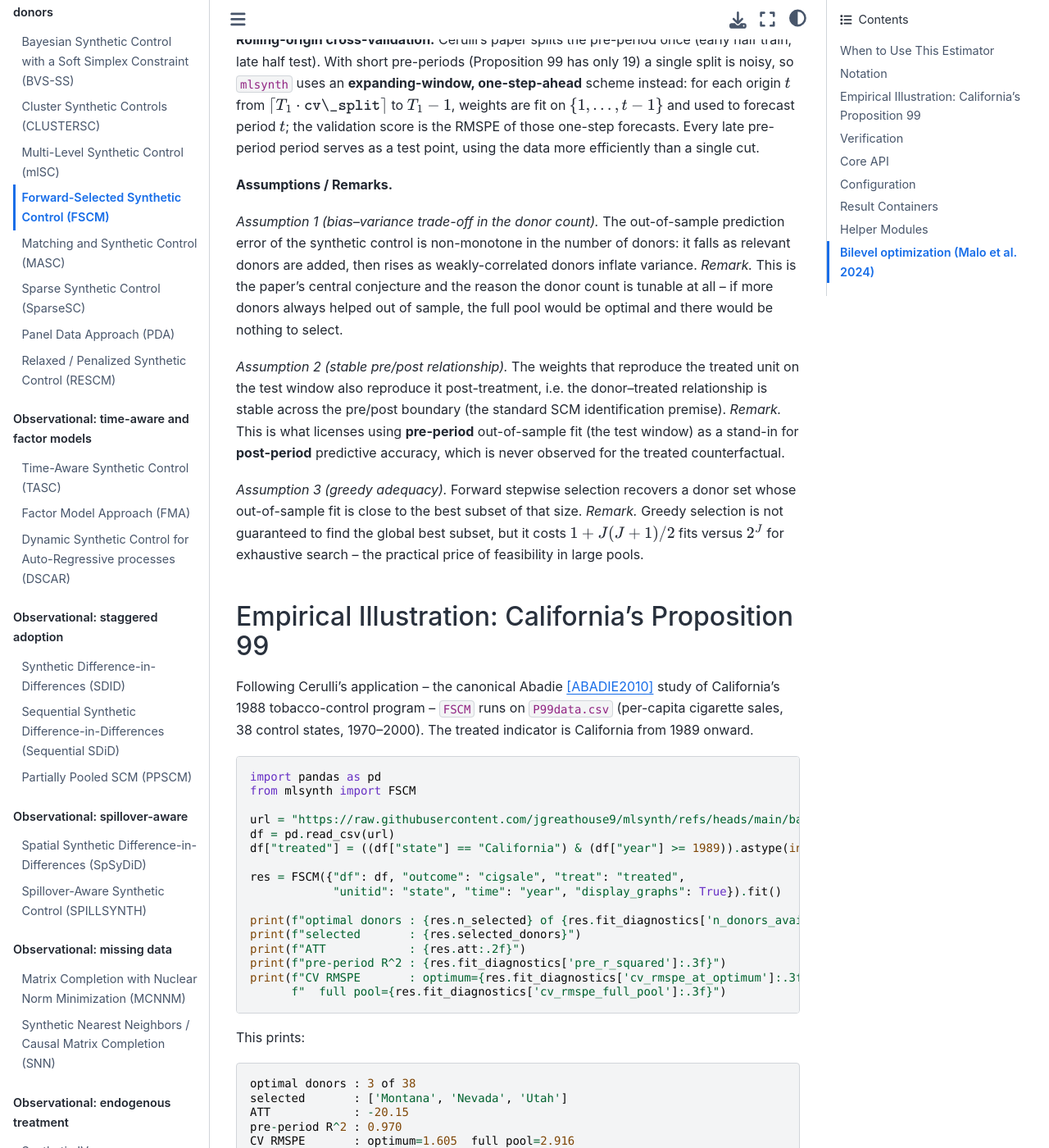
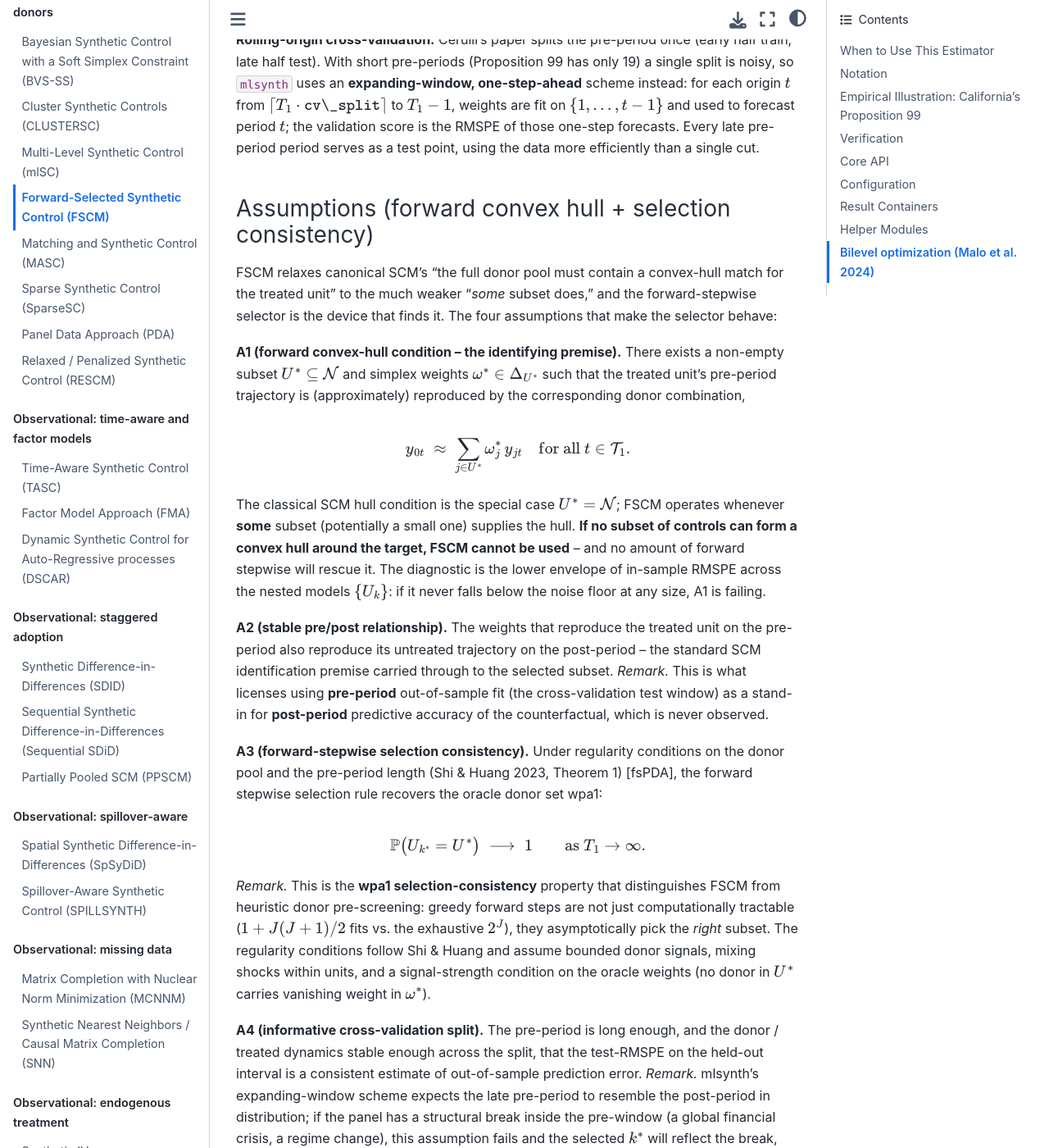
Before and after one commit to jgreathouse9/mlsynth, a Sphinx documentation site: the page built from docs/fscm.rst, in a window 1280 px wide and 1400 px high, scrolled down 2688 px. Shown: the whole window at 82% size. Built offline with Sphinx 7.4.7 and the Sphinx Book theme 1.1.4, drawn with Linux system fonts in a browser that asks for light colours; pages that are not in the unit, such as notebooks, are missing from menus; some of the changed text lies outside the part shown.

Commit message:
Revise assumptions section in fscm documentation
Updated assumptions and remarks section with detailed explanations of the forward convex hull condition, stable pre/post relationship, greedy adequacy, selection consistency, and informative cross-validation split.

```diff
--- a/docs/fscm.rst
+++ b/docs/fscm.rst
@@ -138,28 +138,73 @@ validation score is the RMSPE of those one-step forecasts. Every late
 pre-period period serves as a test point, using the data more efficiently than
 a single cut.
 
-**Assumptions / Remarks.**
+Assumptions (forward convex hull + selection consistency)
+~~~~~~~~~~~~~~~~~~~~~~~~~~~~~~~~~~~~~~~~~~~~~~~~~~~~~~~~~~
 
-*Assumption 1 (bias--variance trade-off in the donor count).* The out-of-sample
-prediction error of the synthetic control is non-monotone in the number of
-donors: it falls as relevant donors are added, then rises as weakly-correlated
-donors inflate variance. *Remark.* This is the paper's central conjecture and
-the reason the donor count is tunable at all -- if more donors always helped out
-of sample, the full pool would be optimal and there would be nothing to select.
+FSCM relaxes canonical SCM's "the full donor pool must contain a
+convex-hull match for the treated unit" to the much weaker "*some*
+subset does," and the forward-stepwise selector is the device that
+finds it. The four assumptions that make the selector behave:
 
-*Assumption 2 (stable pre/post relationship).* The weights that reproduce the
-treated unit on the test window also reproduce it post-treatment, i.e. the
-donor--treated relationship is stable across the pre/post boundary (the standard
-SCM identification premise). *Remark.* This is what licenses using
-**pre-period** out-of-sample fit (the test window) as a stand-in for
-**post-period** predictive accuracy, which is never observed for the treated
-counterfactual.
+**A1 (forward convex-hull condition -- the identifying premise).**
+There exists a non-empty subset :math:`U^* \subseteq \mathcal{N}`
+and simplex weights :math:`\omega^* \in \Delta_{U^*}` such that the
+treated unit's pre-period trajectory is (approximately) reproduced
+by the corresponding donor combination,
 
-*Assumption 3 (greedy adequacy).* Forward stepwise selection recovers a donor
-set whose out-of-sample fit is close to the best subset of that size. *Remark.*
-Greedy selection is not guaranteed to find the global best subset, but it costs
-:math:`1 + J(J+1)/2` fits versus :math:`2^J` for exhaustive search -- the
-practical price of feasibility in large pools.
+.. math::
+
+   y_{0t} \;\approx\; \sum_{j \in U^*} \omega_j^*\, y_{jt}
+   \quad \text{for all } t \in \mathcal{T}_1.
+
+The classical SCM hull condition is the special case
+:math:`U^* = \mathcal{N}`; FSCM operates whenever **some** subset
+(potentially a small one) supplies the hull. **If no subset of
+controls can form a convex hull around the target, FSCM cannot be
+used** -- and no amount of forward stepwise will rescue it. The
+diagnostic is the lower envelope of in-sample RMSPE across the
+nested models :math:`\{U_k\}`: if it never falls below the noise
+floor at any size, A1 is failing.
+
+**A2 (stable pre/post relationship).** The weights that reproduce
+the treated unit on the pre-period also reproduce its untreated
+trajectory on the post-period -- the standard SCM identification
+premise carried through to the selected subset. *Remark.* This is
+what licenses using **pre-period** out-of-sample fit (the
+cross-validation test window) as a stand-in for **post-period**
+predictive accuracy of the counterfactual, which is never
+observed.
+
+**A3 (forward-stepwise selection consistency).** Under regularity
+conditions on the donor pool and the pre-period length (Shi &
+Huang 2023, Theorem 1) [fsPDA], the forward stepwise selection rule
+recovers the oracle donor set wpa1:
+
+.. math::
+
+   \mathbb{P}\bigl( U_{k^*} = U^* \bigr) \;\longrightarrow\; 1
+   \qquad \text{as } T_1 \to \infty.
+
+*Remark.* This is the **wpa1 selection-consistency** property
+that distinguishes FSCM from heuristic donor pre-screening:
+greedy forward steps are not just computationally tractable
+(:math:`1 + J(J+1)/2` fits vs. the exhaustive :math:`2^J`), they
+asymptotically pick the *right* subset. The regularity conditions
+follow Shi & Huang and assume bounded donor signals, mixing
+shocks within units, and a signal-strength condition on the
+oracle weights (no donor in :math:`U^*` carries vanishing weight
+in :math:`\omega^*`).
+
+**A4 (informative cross-validation split).** The pre-period is
+long enough, and the donor / treated dynamics stable enough
+across the split, that the test-RMSPE on the held-out interval
+is a consistent estimate of out-of-sample prediction error.
+*Remark.* mlsynth's expanding-window scheme expects the late
+pre-period to resemble the post-period in distribution; if the
+panel has a structural break inside the pre-window (a global
+financial crisis, a regime change), this assumption fails and the
+selected :math:`k^*` will reflect the break, not the donor pool.
+
 
 Empirical Illustration: California's Proposition 99
 ---------------------------------------------------
```
